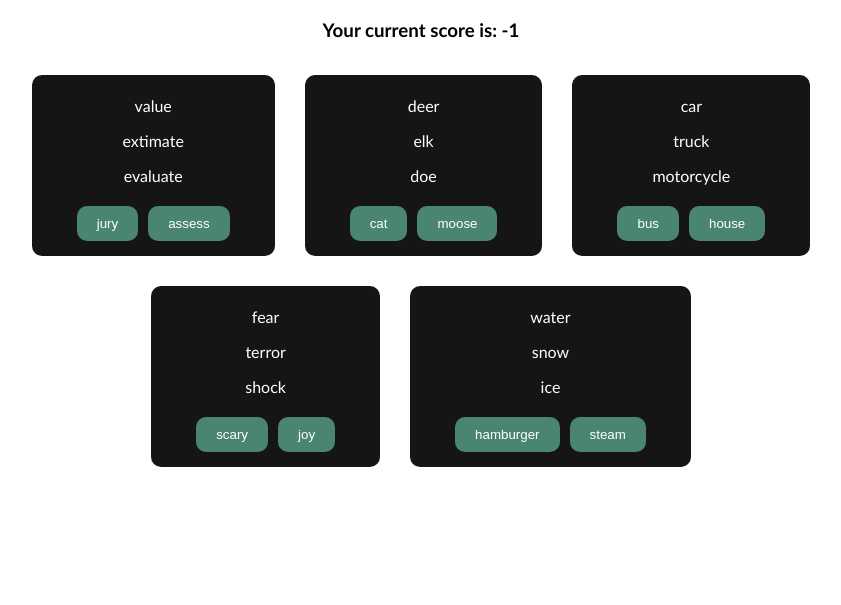
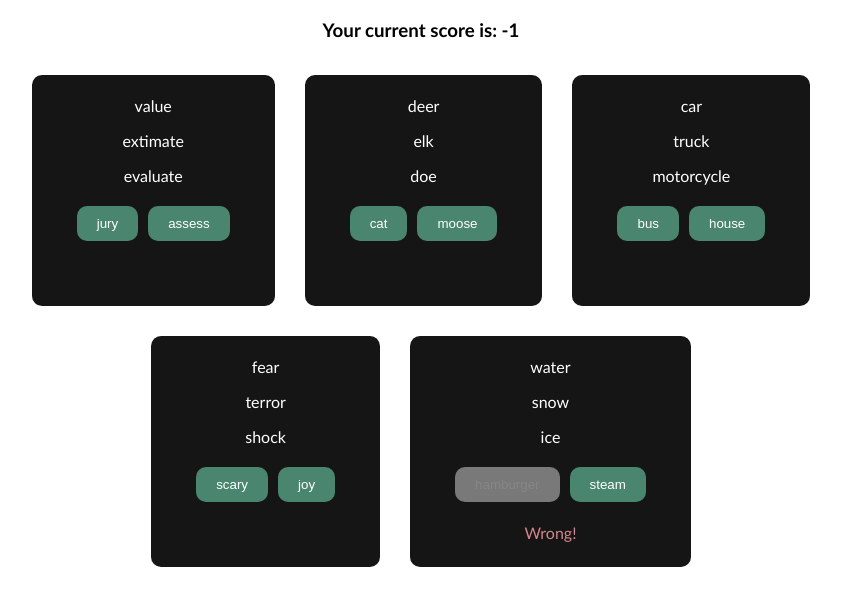
Before and after one commit to Adamwest023/word-association-Javasrcipt, a plain HTML site: page index.html in a window 1280 px wide. Both pictures are taken after a click on the button "hamburger". Shown: the part 171-776 px from the top of the page, without its empty margins (219-1060 px from the left). Drawn offline with Linux system fonts and the light colour scheme.

Commit message:
added right and wrong answer boxes and styles, finsihed game

```diff
--- a/app.js
+++ b/app.js
@@ -33,6 +33,7 @@ const questions = [
 
 //set and display score
 let score = 0
+let clicked = [ ]
 scoreDisplay.textContent = score
 
 //populate the quesiton
@@ -63,13 +64,18 @@ function populateQuesitons() {
             questionButton.classList.add('question-button')
             questionButton.textContent = option
 
-            questionButton.addEventListener('click', () => checkAnswer(option, optionIndex, question.correct))
+            questionButton.addEventListener('click', () => checkAnswer(questionBox,questionButton,option, optionIndex, question.correct))
 
 
             questionButtons.append(questionButton)
         })
 
+        //creating a right or wrong answer display
+        const answerDisplay = document.createElement('div')
+        answerDisplay.classList.add('answer-display');
 
+
+        questionBox.append(answerDisplay);
         questionDisplay.append(questionBox);
 
     })
@@ -80,16 +86,31 @@ populateQuesitons();
 
 
 //fucntion to checkAnswer
-function checkAnswer(option, optionIndex, correctAnswer) {
+function checkAnswer(questionBox,questionButton,option, optionIndex, correctAnswer) {
     console.log('option', option)
     console.log('optionIndex', optionIndex)
 
     if (optionIndex == correctAnswer) {
         score++;
         scoreDisplay.textContent = score;
+        addResult(questionBox, "Correct!", 'correct');
     } else {
         score--
         scoreDisplay.textContent = score;
+        addResult(questionBox, "Wrong!", 'wrong');
     }
 
+    clicked.push(option)
+    //if the clicked option is the same as the questionButton it will be disabled
+    questionButton.disabled = clicked.includes(option)
+
 }
+
+//function to add results to the answer display
+function addResult(questionBox,answer, className) {
+    const answerDisplay =  questionBox.querySelector('.answer-display')
+    answerDisplay.classList.remove('wrong')
+    answerDisplay.classList.remove('correct')
+    answerDisplay.classList.add(className)
+    answerDisplay.textContent = answer
+}
--- a/style.css
+++ b/style.css
@@ -38,3 +38,20 @@
     background-color: rgb(121, 121, 121);
     color: rgb(136,134,134);
 }
+
+.answer-display {
+    height: 50px;
+    display: flex;
+    justify-content: center;
+    align-items: center;
+
+}
+
+.answer-display.wrong {
+    color: rgb(211, 134, 137);
+
+}
+.answer-display.correct {
+    color: rgb(211, 211, 117);
+
+}
```
